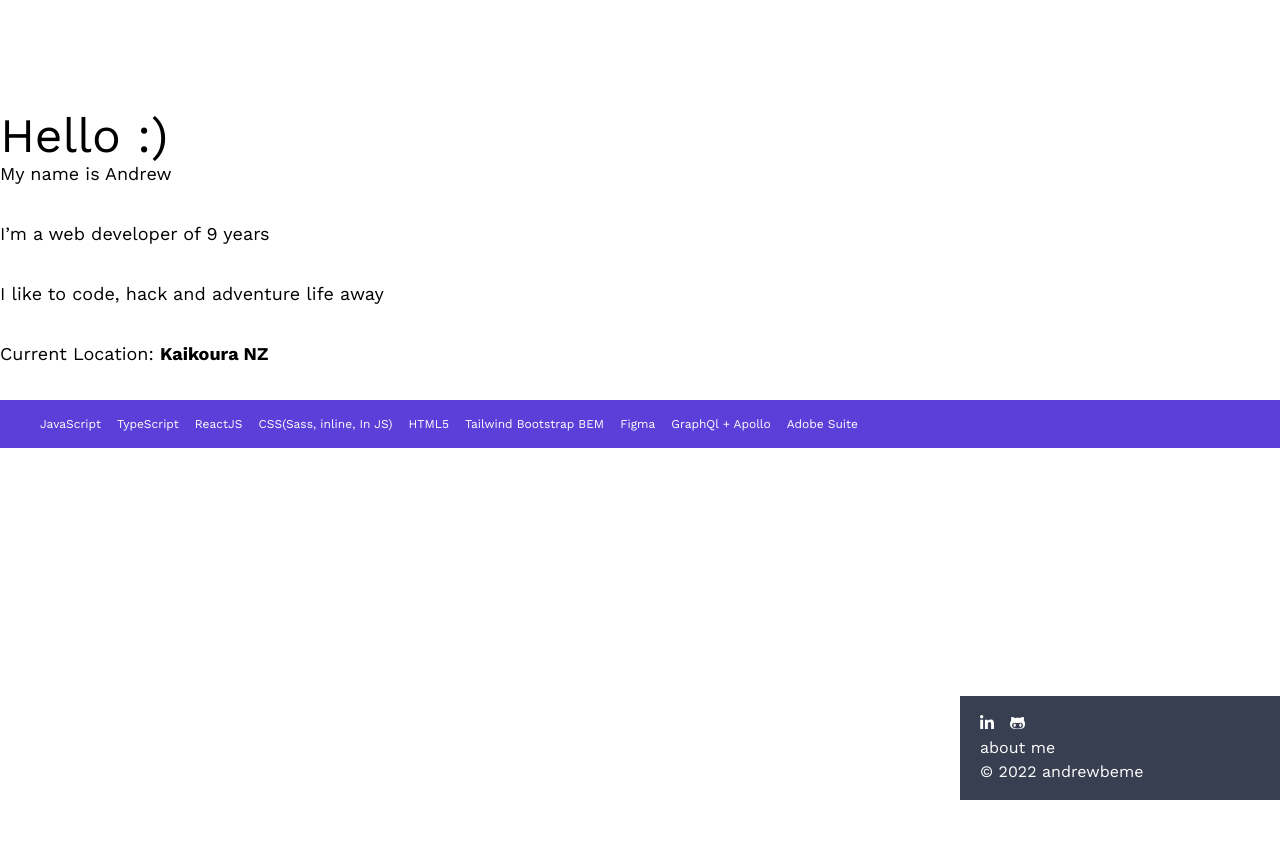
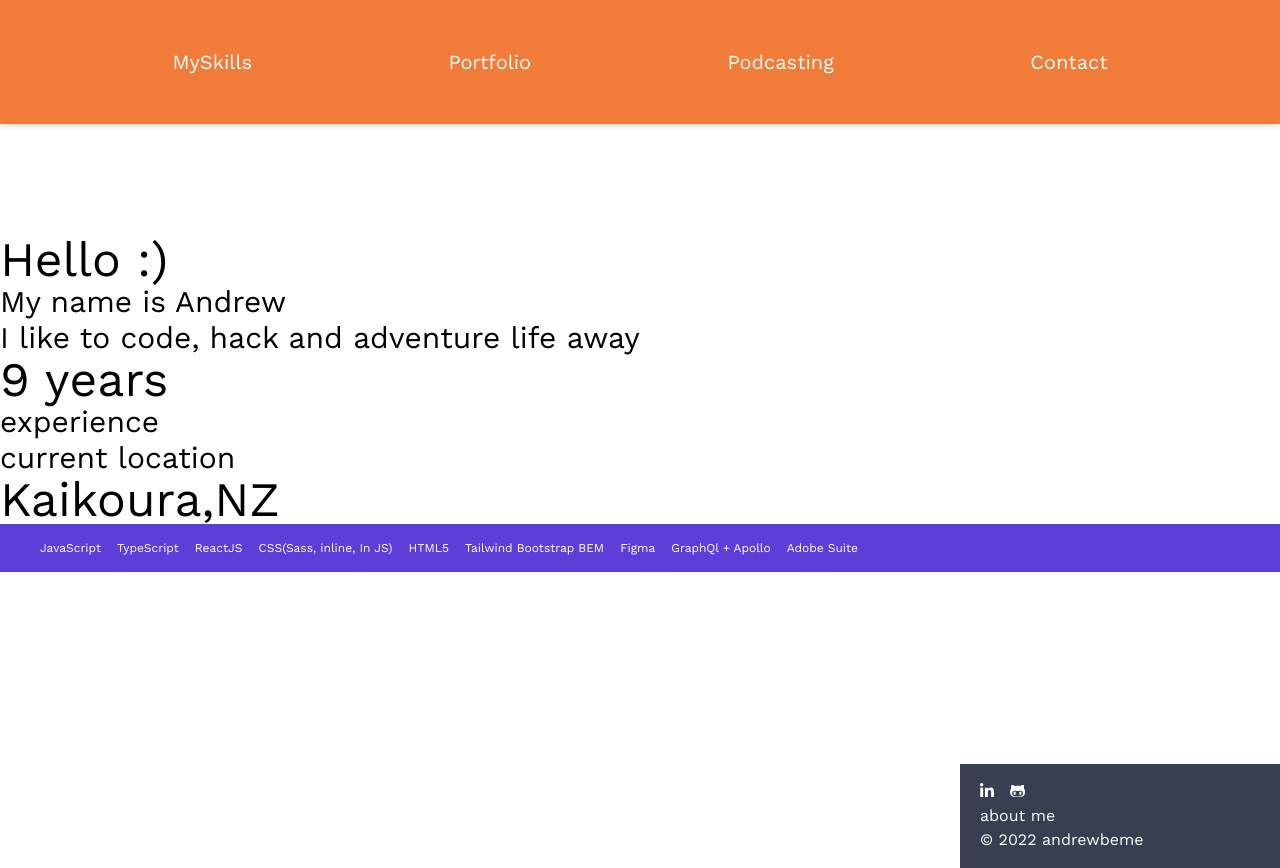
Before and after one commit to andrew-os/andrewbe-new, a Next.js app in the folder andrewbe-me/: page / in a window 1280 px wide. Before the commit the page ends 800 px from the top, so only its background shows below. Built offline with nearby package versions, Linux system fonts and the light colour scheme.

Commit message:
fix hydrate bug

```diff
--- a/andrewbe-me/components/Footer.tsx
+++ b/andrewbe-me/components/Footer.tsx
@@ -3,30 +3,28 @@ import YearToday from './YearToday'
 import { FontAwesomeIcon } from '@fortawesome/react-fontawesome'
 import { faLinkedinIn, faGithubAlt } from '@fortawesome/free-brands-svg-icons'
 
-interface FooterProps{
-    children?: React.ReactNode|React.ReactNode[];
-}
-export default function Footer({}: FooterProps){
+
+export default function Footer(){
     return(
-        <footer className=" flex flex-row justify-end">
+        <footer className="flex flex-row justify-end">
           <div className='md:w-3/12 bg-brand-slate py-4 px-5'>
             <ul className="flex flex-col">
               <ul className="flex flex-row">
                 <li className="mr-4">
-                  <a className='text-white' href="https://www.linkedin.com/in/asleigh/" target={`_blank`}>
+                  <a className='text-white' href="https://www.linkedin.com/in/asleigh/" target="_blank" rel="noreferrer">
                     <FontAwesomeIcon icon={faLinkedinIn} className="text-white hover:text-primary" />
                   </a>
                 </li>
                 <li>
-                <a className='text-white' target={`_blank`} href="https://github.com/andrew-os">
+                <a className='text-white' target="_blank" href="https://github.com/andrew-os" rel="noreferrer">
                   <FontAwesomeIcon icon={faGithubAlt} className="text-white hover:text-primary" />
                   </a>
                 </li>
               </ul>
             <li>
-              <a className='text-white hover:text-primary'>
-                <Link href="/play">about me</Link>
-              </a>
+              <Link href="/play">
+                <a className='text-white hover:text-primary'>about me</a>
+              </Link>
             </li>
             <li className='text-white'>&copy; <YearToday /> andrewbeme</li>
 
--- a/andrewbe-me/components/Header.tsx
+++ b/andrewbe-me/components/Header.tsx
@@ -8,13 +8,13 @@ export default function Header({isHomePage = false}: HeaderProps){
   return (
     <header className={`${isHomePage ? `bg-primary` : `bg-white`} shadow-md relative`}>
       <MainNav invertColors={isHomePage} />
-      {/* {isHomePage ?
+      {isHomePage ?
         (
           null
         ) : (
           <div className="gradient-line absolute bottom-0 w-full h-4"></div>
         )
-    } */}
+    }
 
     </header>
     )
--- a/andrewbe-me/pages/index.tsx
+++ b/andrewbe-me/pages/index.tsx
@@ -15,14 +15,15 @@ const Home: NextPage = () => {
         <meta name="description" content="Generated by create next app" />
         <link rel="icon" href="/favicon.ico" />
       </Head>
-      {/* <Header isHomePage={true} /> */}
+      <Header isHomePage={true} />
       <div className='flex flex-1 flex-col container mx-auto mt-28 mb-48'>
         <main>
           <PageHeader pageTitle='Hello :)' />
-          <TextBody>My name is Andrew</TextBody>
-          <TextBody>I’m a web developer of <ExperienceYears /></TextBody>
-          <TextBody>I like to code, hack and adventure life away</TextBody>
-          <TextBody>Current Location: <b>Kaikoura NZ</b></TextBody>
+          <p className='text-3xl'>My name is Andrew <br />I like to code, hack and adventure life away</p>
+          <p className="text-5xl"><ExperienceYears /></p>
+          <span className='block text-3xl'>experience</span>
+          <span className='text-3xl'>current location</span>
+          <p className='text-5xl'>Kaikoura,NZ</p>
         </main>
 
         <div>
```
